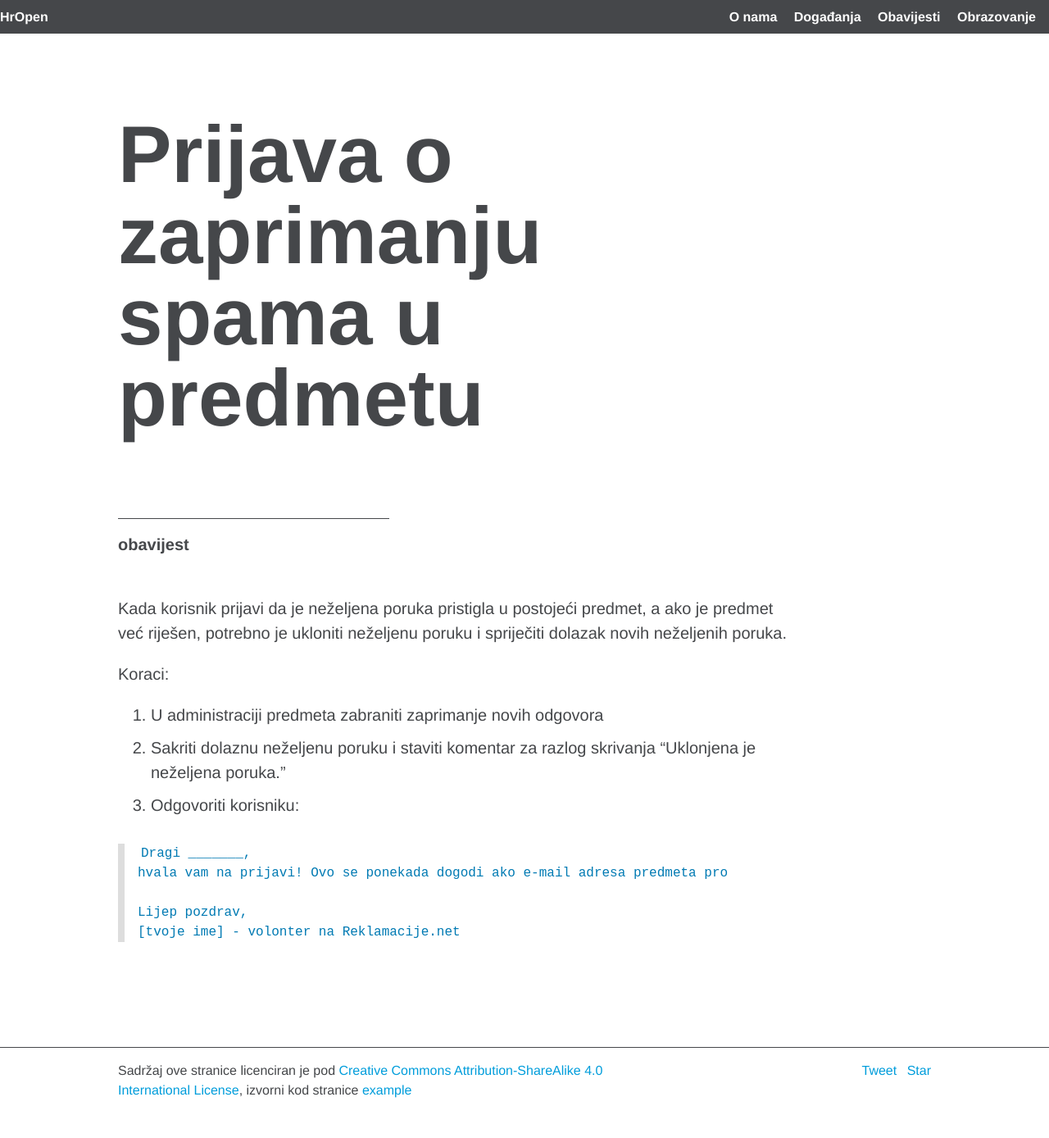
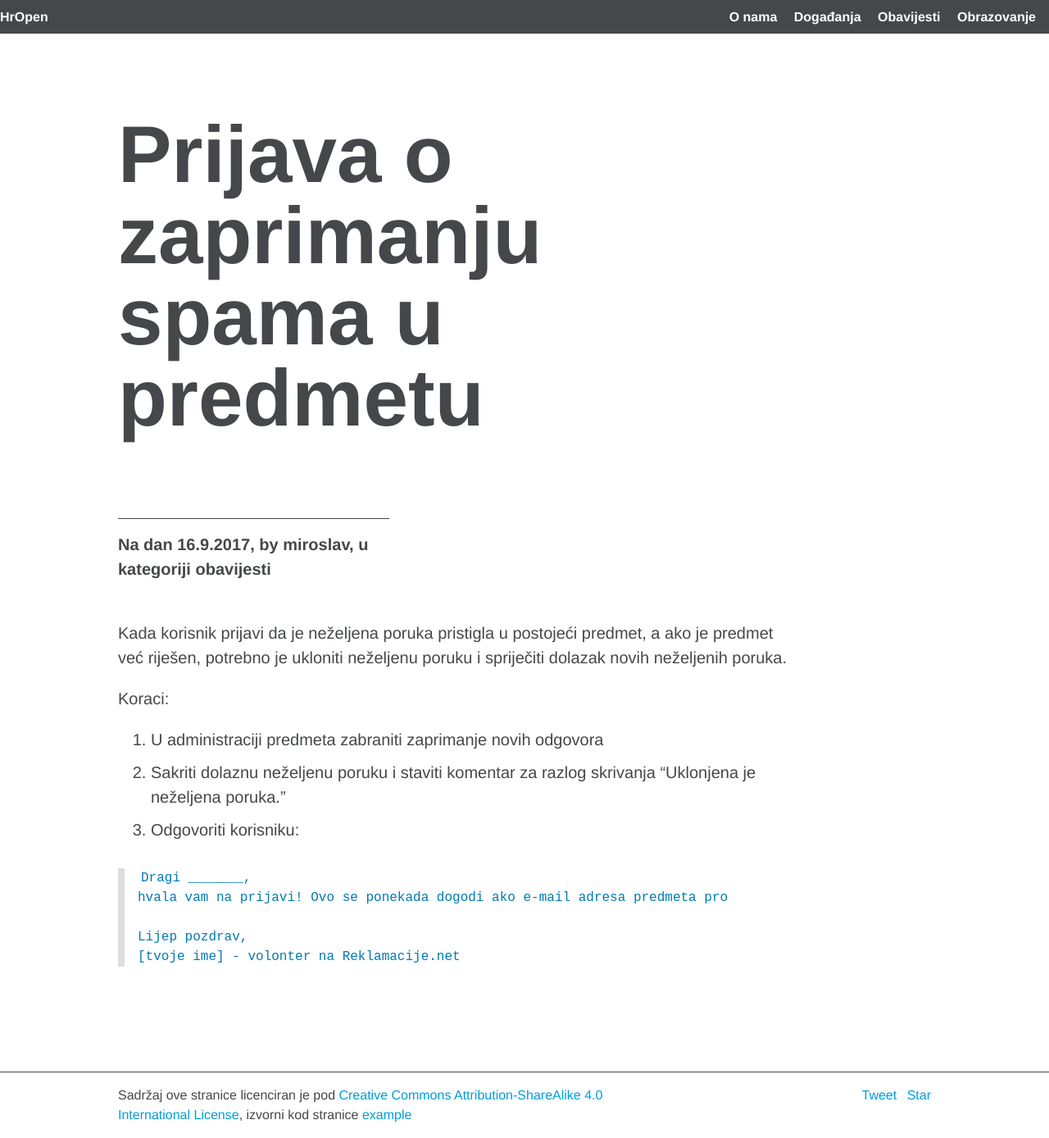
Before and after one commit to schlos/open.hr, a Jekyll site: the page built from _posts/2017-09-16-prijava-dolazni-spam-predmet.md, in a window 1280 px wide. Shown: the whole page at 82% size. Built offline with Jekyll 4.4.1, drawn with Linux system fonts in a browser that asks for light colours; comment, search, counter and statistics services are not loaded; before the commit the page ends 1358 px from its top, so only the background shows below that.

Commit message:
categories

```diff
--- a/_includes/archive/post_block.html
+++ b/_includes/archive/post_block.html
@@ -1,6 +1,7 @@
 <!-- Renders post date, title, and snippet of text. -->
 <div class="py-2 mb-2 prose">
-  <a class="no-underline h5 bold text-accent" title="{{ post.url | prepend: site.baseurl }}" href="{{ post.url | prepend: site.baseurl }}">{{ post.date | date: "%-d.%-m.%Y" }}</a>{% if post.categories %}, <small class="no-underline h5 bold text-accent" title="{{ post.categories }}">{{ post.categories }}</small>{% endif %}
+  <a class="no-underline h5 bold text-accent" title="{{ post.url | prepend: site.baseurl }}" href="{{ post.url | prepend: site.baseurl }}">{{ post.date | date: "%-d.%-m.%Y" }}</a>
+  {% if post.categories %}, <small class="no-underline h5 bold text-accent" title="{{ post.categories }}">{{ post.categories }}</small>{% endif %}
   <h2 class="h1 lh-condensed col-9 mt-0">
     <a class="link-primary" title="{{ post.url | prepend: site.baseurl }}" href="{{ post.url | prepend: site.baseurl }}">{{ post.title }}</a>
   </h2>
--- a/_layouts/category-post.html
+++ b/_layouts/category-post.html
@@ -4,7 +4,7 @@ layout: default
 <article class="container px-2 mx-auto mb4" itemscope itemtype="http://schema.org/BlogPosting">
   <h1 class="h0 col-9 sm-width-full py-4 mt-3 inline-block" itemprop="name headline">{{ page.title }}</h1>
   <div class="col-4 sm-width-full mt-1 border-top-thin ">
-    <p class="mb-3 py-2 bold h4">{{ page.categories }}</p>
+  	<p class="mb-3 py-2 bold h4">Na dan <time datetime="{{ page.date | date_to_xmlschema }}" itemprop="datePublished">{{ page.date | date: "%-d.%-m.%Y" }}</time>{% if page.author %}, by {{ page.author }}{% endif %}, u kategoriji {{ page.categories }}</p>
   </div>
 
   <div class="prose" itemprop="articleBody">
--- a/_posts/2017-09-16-prijava-dolazni-spam-predmet.md
+++ b/_posts/2017-09-16-prijava-dolazni-spam-predmet.md
@@ -2,7 +2,7 @@
 layout: category-post
 title:  "Prijava o zaprimanju spama u predmetu"
 date:   2017-09-16 00:00:00 -0000
-categories: obavijest
+categories: obavijesti
 author:	miroslav
 ---
 Kada korisnik prijavi da je neželjena poruka pristigla u postojeći predmet, a ako je predmet već riješen, potrebno je ukloniti neželjenu poruku i spriječiti dolazak novih neželjenih poruka.
```
